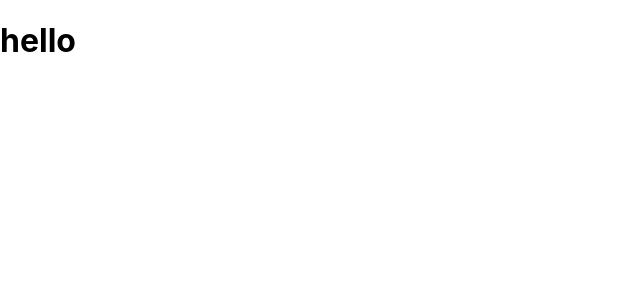
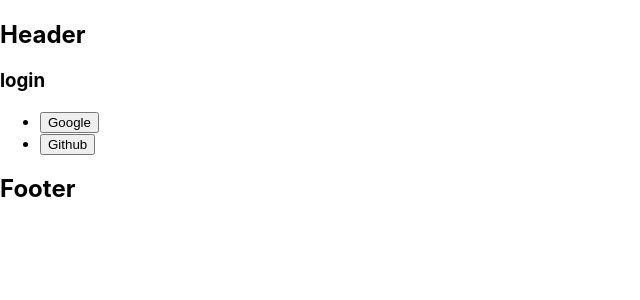
Before and after one commit to psick22/card-maker, a React (Create React App) app: page / in a window 1280 px wide. Shown: the top 300 px of the page, without its empty margins (0-640 px from the left). Built offline with nearby package versions, Linux system fonts and the light colour scheme; no server answers.

Commit message:
Add login

```diff
--- a/src/app.jsx
+++ b/src/app.jsx
@@ -1,6 +1,7 @@
 import "./app.css";
+import Login from "./components/login/login";
 
-function App() {
-  return <h1>hello</h1>;
+function App({ authService }) {
+  return <Login authService={authService} />;
 }
 export default App;
--- /dev/null
+++ b/src/components/footer/footer.jsx
@@ -0,0 +1,5 @@
+import React from "react";
+
+const Footer = (props) => <h1>Footer</h1>;
+
+export default Footer;
--- /dev/null
+++ b/src/components/header/header.jsx
@@ -0,0 +1,5 @@
+import React from "react";
+
+const Header = (props) => <h1>Header</h1>;
+
+export default Header;
--- /dev/null
+++ b/src/components/login/login.jsx
@@ -0,0 +1,32 @@
+import React from "react";
+import Footer from "../footer/footer";
+import Header from "../header/header";
+
+const Login = ({ authService }) => {
+  const onLogin = (provider) => {
+    authService.login(provider).then(console.log(provider));
+  };
+  return (
+    <section>
+      <Header />
+      <section>
+        <h1>login</h1>
+        <ul>
+          <li>
+            <button onClick={(e) => onLogin(e.currentTarget.textContent)}>
+              Google
+            </button>
+          </li>
+          <li>
+            <button onClick={(e) => onLogin(e.currentTarget.textContent)}>
+              Github
+            </button>
+          </li>
+        </ul>
+      </section>
+      <Footer />
+    </section>
+  );
+};
+
+export default Login;
--- a/src/index.js
+++ b/src/index.js
@@ -2,10 +2,13 @@
 import ReactDOM from "react-dom";
 import "./index.module.css";
 import App from "./app.jsx";
+import AuthService from "./service/auth_service";
+
+const authService = new AuthService();
 
 ReactDOM.render(
   <React.StrictMode>
-    <App />
+    <App authService={authService} />
   </React.StrictMode>,
   document.getElementById("root")
 );
--- a/src/service/auth_service.js
+++ b/src/service/auth_service.js
@@ -1,9 +1,9 @@
 import firebase from "firebase";
-
+import firebaseApp from "./firebase";
 class AuthService {
   login(providerName) {
     const authProvider = new firebase.auth[`${providerName}AuthProvider`]();
-    return firebase.auth().signInWithPopup(authProvider);
+    return firebaseApp.auth().signInWithPopup(authProvider);
   }
 }
 
--- a/src/service/firebase.js
+++ b/src/service/firebase.js
@@ -1,3 +1,4 @@
+import firebase from "firebase";
 const firebaseConfig = {
   apiKey: process.env.REACT_APP_FIREBASE_API_KEY,
   authDomain: process.env.REACT_APP_FIREBASE_AUTH_DOMAIN,
@@ -6,5 +7,6 @@
 };
 
 // Initialize Firebase
-firebase.initializeApp(firebaseConfig);
-firebase.analytics();
+const firebaseApp = firebase.initializeApp(firebaseConfig);
+
+export default firebaseApp;
```
Also changed, not shown: 1 other file (tests, documents, lock files or other folders).
